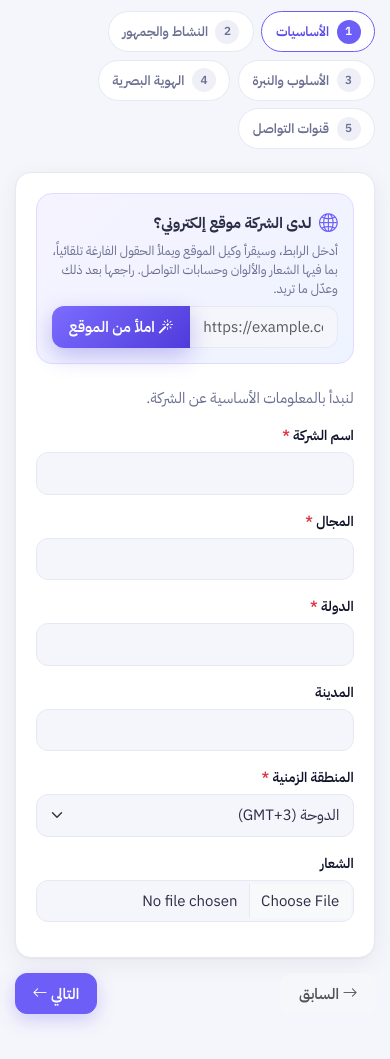
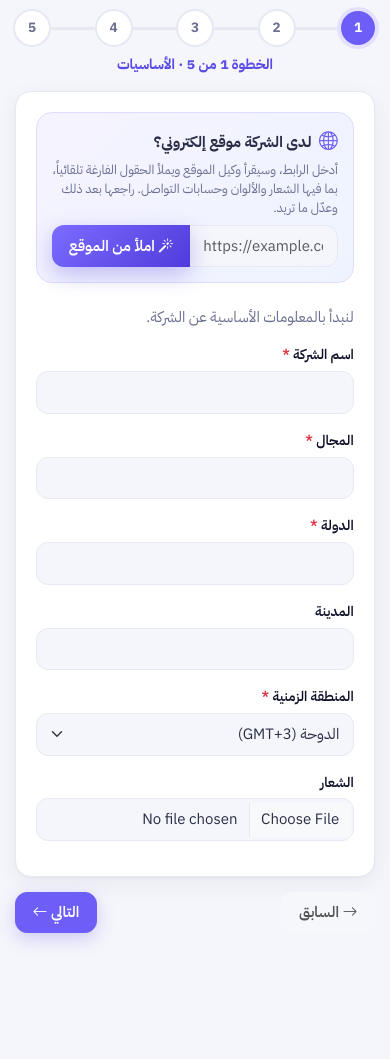
Before and after one commit to khattabaljaily/wakeel, a Django app: page /company/new/ in a window 390 px wide. Shown: the part 103-1162 px from the top of the page. After the commit the page ends 1047 px from the top, so only its background shows below. Run offline with Django 5.2, Linux system fonts and the light colour scheme; the visitor is signed in with stand-in values (Sample User, id 1); data that the repository does not hold is empty; some libraries are stand-ins or nearby versions.

Commit message:
Compact onboarding steps on phones
The five step pills wrapped into ragged rows. On phones they are now
numbered dots on one progress line, with the current step named below
("الخطوة 2 من 5 · النشاط والجمهور"). Desktop is unchanged. Steps with
server-side errors are marked with a class that works on both layouts.

Co-Authored-By: Claude Opus 5.5 <noreply@anthropic.com>

```diff
--- a/static/css/app.css
+++ b/static/css/app.css
@@ -333,6 +333,24 @@ a.wk-stat:hover { transform: translateY(-2px); box-shadow: var(--wk-shadow-lg);
 .wk-step.active { border-color: var(--wk-primary); color: var(--wk-primary-600); }
 .wk-step.active .n { background: var(--wk-primary); color: #fff; }
 .wk-step.done .n { background: #dcf7ec; color: var(--st-published); }
+.wk-step.has-error { border-color: #dc3545; }
+.wk-step.has-error .n { box-shadow: 0 0 0 2px #dc3545; }
+.wk-steps__caption { display: none; }
+/* Phones: five numbered dots on one progress line, with the current step named below. */
+@media (max-width: 767.98px) {
+  .wk-steps { position: relative; flex-wrap: nowrap; justify-content: space-between; gap: 0; margin-bottom: .6rem; --progress: 0; }
+  .wk-steps::before, .wk-steps::after { content: ''; position: absolute; top: 50%; height: 3px; margin-top: -1.5px; border-radius: 2px;
+    inset-inline-start: 17px; }
+  .wk-steps::before { inset-inline-end: 17px; background: var(--wk-border); }
+  .wk-steps::after { width: calc((100% - 34px) * var(--progress)); background: var(--wk-primary); transition: width .25s; }
+  .wk-step { position: relative; z-index: 1; padding: 0; border: 0; background: transparent; }
+  .wk-step .t { display: none; }
+  .wk-step .n { width: 34px; height: 34px; font-size: .9rem; font-weight: 700; background: #fff; color: var(--wk-muted);
+    box-shadow: 0 0 0 2px var(--wk-border); }
+  .wk-step.done .n { background: var(--wk-primary); color: #fff; box-shadow: none; }
+  .wk-step.active .n { background: var(--wk-primary); color: #fff; box-shadow: 0 0 0 4px var(--wk-primary-100); }
+  .wk-steps__caption { display: block; text-align: center; font-weight: 700; color: var(--wk-primary-600); font-size: .95rem; margin-bottom: 1rem; }
+}
 .wk-pane { display: none; }
 .wk-pane.active { display: block; animation: wkIn .2s ease-out; }
 .wk-swatches { display: grid; grid-template-columns: repeat(3, 1fr); gap: .75rem; }
--- a/templates/companies/_brand_form.html
+++ b/templates/companies/_brand_form.html
@@ -1,12 +1,13 @@
 <form method="post" enctype="multipart/form-data" novalidate id="brandForm">{% csrf_token %}
 {% if form.errors %}<div class="alert alert-danger">راجع الحقول المطلوبة أو غير الصحيحة في الخطوات المظللة.</div>{% endif %}
 <div class="wk-steps">
-    <div class="wk-step active" data-step="0"><span class="n">1</span> الأساسيات</div>
-    <div class="wk-step" data-step="1"><span class="n">2</span> النشاط والجمهور</div>
-    <div class="wk-step" data-step="2"><span class="n">3</span> الأسلوب والنبرة</div>
-    <div class="wk-step" data-step="3"><span class="n">4</span> الهوية البصرية</div>
-    <div class="wk-step" data-step="4"><span class="n">5</span> قنوات التواصل</div>
+    <div class="wk-step active" data-step="0"><span class="n">1</span> <span class="t">الأساسيات</span></div>
+    <div class="wk-step" data-step="1"><span class="n">2</span> <span class="t">النشاط والجمهور</span></div>
+    <div class="wk-step" data-step="2"><span class="n">3</span> <span class="t">الأسلوب والنبرة</span></div>
+    <div class="wk-step" data-step="3"><span class="n">4</span> <span class="t">الهوية البصرية</span></div>
+    <div class="wk-step" data-step="4"><span class="n">5</span> <span class="t">قنوات التواصل</span></div>
 </div>
+<div class="wk-steps__caption" aria-live="polite"></div>
 
 <div class="wk-card"><div class="wk-card-body">
     <div class="wk-pane active" data-pane="0">
@@ -122,6 +123,10 @@
     function show(i) {
         current = i;
         steps.forEach(function (s, n) { s.classList.toggle('active', n === i); s.classList.toggle('done', n < i); });
+        // Phones show numbers only; the current step is named under them.
+        form.querySelector('.wk-steps').style.setProperty('--progress', i / (steps.length - 1));
+        form.querySelector('.wk-steps__caption').textContent =
+            'الخطوة ' + (i + 1) + ' من ' + steps.length + ' · ' + steps[i].querySelector('.t').textContent;
         panes.forEach(function (p, n) { p.classList.toggle('active', n === i); });
         if (prev) {
             prev.disabled = i === 0;
@@ -143,12 +148,13 @@
         next.addEventListener('click', function () { if (paneValid(current)) show(current + 1); });
         prev.addEventListener('click', function () { show(current - 1); });
     }
+    show(0);
     // Jump to the first pane with a server-side error.
     var firstError = form.querySelector('.invalid-feedback');
     if (firstError) {
         var pane = firstError.closest('.wk-pane');
         panes.forEach(function (p, n) { if (p === pane) show(n); });
-        steps.forEach(function (s, n) { if (panes[n].querySelector('.invalid-feedback')) s.style.borderColor = '#dc3545'; });
+        steps.forEach(function (s, n) { s.classList.toggle('has-error', !!panes[n].querySelector('.invalid-feedback')); });
     }
 
     // Live brand preview
```
